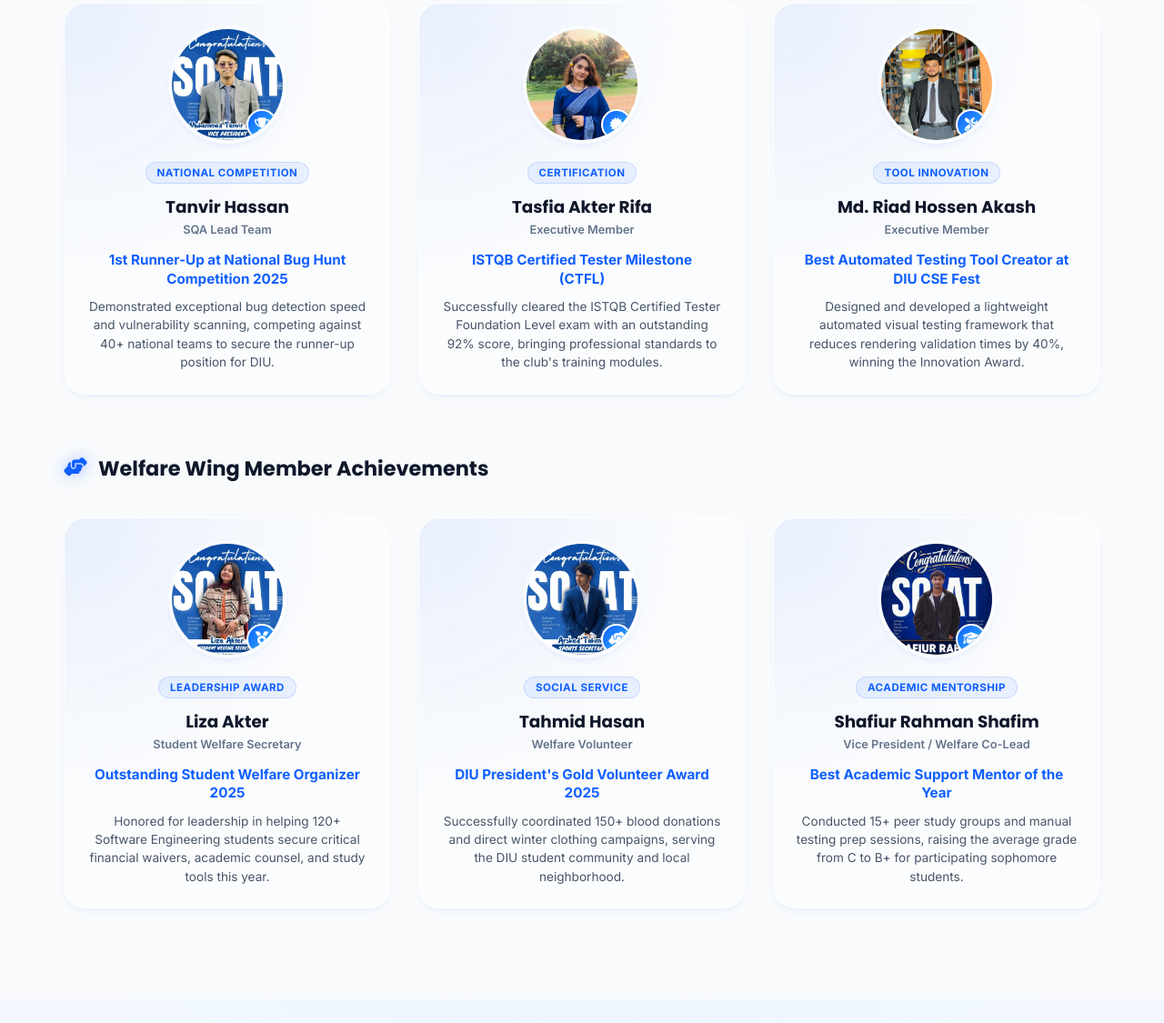
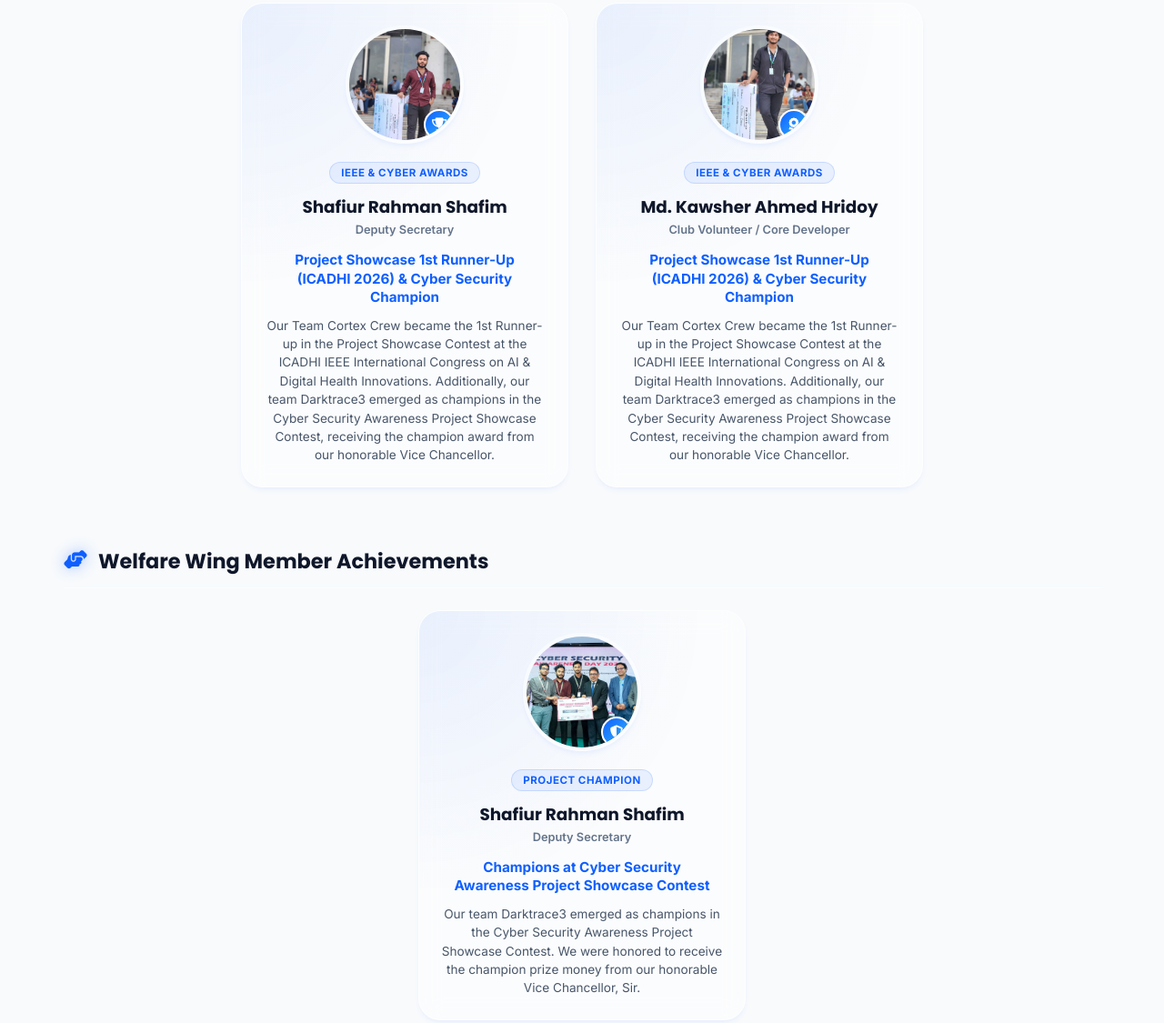
Before and after one commit to Shafiur0/student-welfare-wing, a website: page index.html in a window 1280 px wide. Shown: the part 9059-10184 px from the top of the page at 91% size. Drawn offline with Linux system fonts and the light colour scheme.

Commit message:
feat: add real achievements details and images for Shafim and Hridoy

```diff
--- a/css/responsive.css
+++ b/css/responsive.css
@@ -39,7 +39,6 @@
   }
 
   .achievements-grid {
-    grid-template-columns: repeat(2, 1fr);
     gap: 20px;
   }
 }
@@ -237,7 +236,6 @@
   }
 
   .achievements-grid {
-    grid-template-columns: 1fr;
     gap: 20px;
   }
   .achievements-subtitle {
--- a/css/style.css
+++ b/css/style.css
@@ -3248,8 +3248,9 @@ footer {
 }
 
 .achievements-grid {
-  display: grid;
-  grid-template-columns: repeat(3, 1fr);
+  display: flex;
+  flex-wrap: wrap;
+  justify-content: center;
   gap: 30px;
   max-width: var(--container-width, 1140px);
   margin: 0 auto;
@@ -3272,6 +3273,8 @@ footer {
   -webkit-backdrop-filter: blur(12px);
   overflow: hidden;
   height: 100%;
+  width: 100%;
+  max-width: 360px;
 }
 
 .achievement-card:hover {
--- a/js/achievements.js
+++ b/js/achievements.js
@@ -7,69 +7,36 @@ window.SQAT_ACHIEVEMENTS = [
   {
     id: "ach-club-1",
     type: "club",
-    name: "Tanvir Hassan",
-    role: "SQA Lead Team",
-    title: "1st Runner-Up at National Bug Hunt Competition 2025",
-    desc: "Demonstrated exceptional bug detection speed and vulnerability scanning, competing against 40+ national teams to secure the runner-up position for DIU.",
-    image: "assets/members/tanvir.jpg",
+    name: "Shafiur Rahman Shafim",
+    role: "Deputy Secretary",
+    title: "Project Showcase 1st Runner-Up (ICADHI 2026) & Cyber Security Champion",
+    desc: "Our Team Cortex Crew became the 1st Runner-up in the Project Showcase Contest at the ICADHI IEEE International Congress on AI & Digital Health Innovations. Additionally, our team Darktrace3 emerged as champions in the Cyber Security Awareness Project Showcase Contest, receiving the champion award from our honorable Vice Chancellor.",
+    image: "assets/members/shafim_cortex.jpg",
     icon: "fa-solid fa-trophy",
-    tag: "National Competition"
+    tag: "IEEE & Cyber Awards"
   },
   {
     id: "ach-club-2",
     type: "club",
-    name: "Tasfia Akter Rifa",
-    role: "Executive Member",
-    title: "ISTQB Certified Tester Milestone (CTFL)",
-    desc: "Successfully cleared the ISTQB Certified Tester Foundation Level exam with an outstanding 92% score, bringing professional standards to the club's training modules.",
-    image: "assets/members/rifa.jpg",
-    icon: "fa-solid fa-certificate",
-    tag: "Certification"
-  },
-  {
-    id: "ach-club-3",
-    type: "club",
-    name: "Md. Riad Hossen Akash",
-    role: "Executive Member",
-    title: "Best Automated Testing Tool Creator at DIU CSE Fest",
-    desc: "Designed and developed a lightweight automated visual testing framework that reduces rendering validation times by 40%, winning the Innovation Award.",
-    image: "assets/members/akash.jpg",
-    icon: "fa-solid fa-screwdriver-wrench",
-    tag: "Tool Innovation"
+    name: "Md. Kawsher Ahmed Hridoy",
+    role: "Club Volunteer / Core Developer",
+    title: "Project Showcase 1st Runner-Up (ICADHI 2026) & Cyber Security Champion",
+    desc: "Our Team Cortex Crew became the 1st Runner-up in the Project Showcase Contest at the ICADHI IEEE International Congress on AI & Digital Health Innovations. Additionally, our team Darktrace3 emerged as champions in the Cyber Security Awareness Project Showcase Contest, receiving the champion award from our honorable Vice Chancellor.",
+    image: "assets/members/kawsher_cortex.jpg",
+    icon: "fa-solid fa-award",
+    tag: "IEEE & Cyber Awards"
   },
 
   // Student Welfare Wing Member Achievements
   {
     id: "ach-wing-1",
     type: "wing",
-    name: "Liza Akter",
-    role: "Student Welfare Secretary",
-    title: "Outstanding Student Welfare Organizer 2025",
-    desc: "Honored for leadership in helping 120+ Software Engineering students secure critical financial waivers, academic counsel, and study tools this year.",
-    image: "assets/members/liza.jpg",
-    icon: "fa-solid fa-medal",
-    tag: "Leadership Award"
-  },
-  {
-    id: "ach-wing-2",
-    type: "wing",
-    name: "Tahmid Hasan",
-    role: "Welfare Volunteer",
-    title: "DIU President's Gold Volunteer Award 2025",
-    desc: "Successfully coordinated 150+ blood donations and direct winter clothing campaigns, serving the DIU student community and local neighborhood.",
-    image: "assets/members/tahmid.jpg",
-    icon: "fa-solid fa-handshake-angle",
-    tag: "Social Service"
-  },
-  {
-    id: "ach-wing-3",
-    type: "wing",
     name: "Shafiur Rahman Shafim",
-    role: "Vice President / Welfare Co-Lead",
-    title: "Best Academic Support Mentor of the Year",
-    desc: "Conducted 15+ peer study groups and manual testing prep sessions, raising the average grade from C to B+ for participating sophomore students.",
-    image: "assets/members/shafim.jpg",
-    icon: "fa-solid fa-graduation-cap",
-    tag: "Academic Mentorship"
+    role: "Deputy Secretary",
+    title: "Champions at Cyber Security Awareness Project Showcase Contest",
+    desc: "Our team Darktrace3 emerged as champions in the Cyber Security Awareness Project Showcase Contest. We were honored to receive the champion prize money from our honorable Vice Chancellor, Sir.",
+    image: "assets/members/darktrace3_champion.jpg",
+    icon: "fa-solid fa-shield-halved",
+    tag: "Project Champion"
   }
 ];
```
Also changed, not shown: assets/members/darktrace3_champion.jpg (added), assets/members/kawsher_cortex.jpg (added), assets/members/shafim_cortex.jpg (added).
